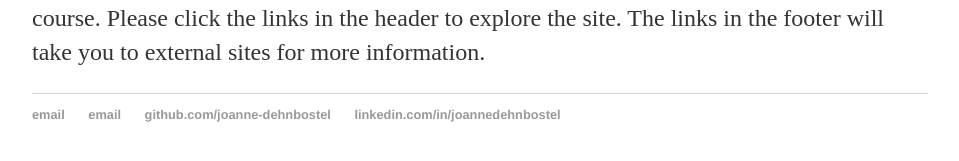
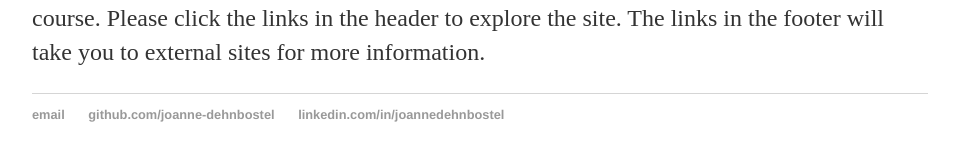
Before and after one commit to joanne-dehnbostel/joanne-dehnbostel.github.io, a Jekyll site: the page built from index.html, in a window 1280 px wide. Shown: the part 363-524 px from the top of the page, without its empty margins (160-1119 px from the left). Built offline with Jekyll 4.4.1, drawn with Linux system fonts in a browser that asks for light colours.

Commit message:
Update default.html

```diff
--- a/_layouts/default.html
+++ b/_layouts/default.html
@@ -22,7 +22,6 @@
 			</div><!-- /.container -->
 			<footer>
 	    		<ul>
-				<li><a href="mailto:joanne.dehnbostel@gmail.com">email</a></li>
 	        		<li><a href="mailto:Joanne.Dehnbostel@gmail.com">email</a></li>
 	        		<li><a href="https://github.com/joanne-dehnbostel">github.com/joanne-dehnbostel</a></li>
 				<li><a href="http://linkedin.com/in/joannedehnbostel">linkedin.com/in/joannedehnbostel</a></li>
```
